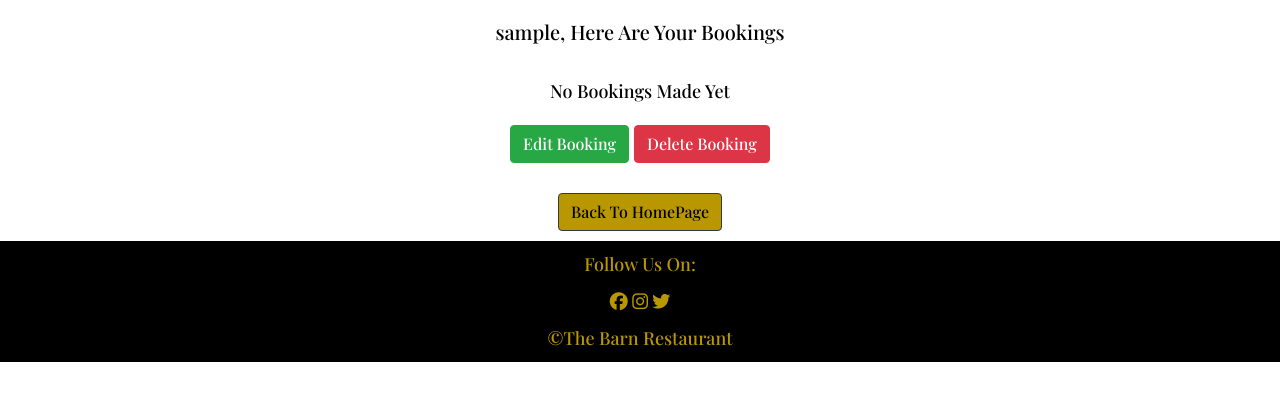
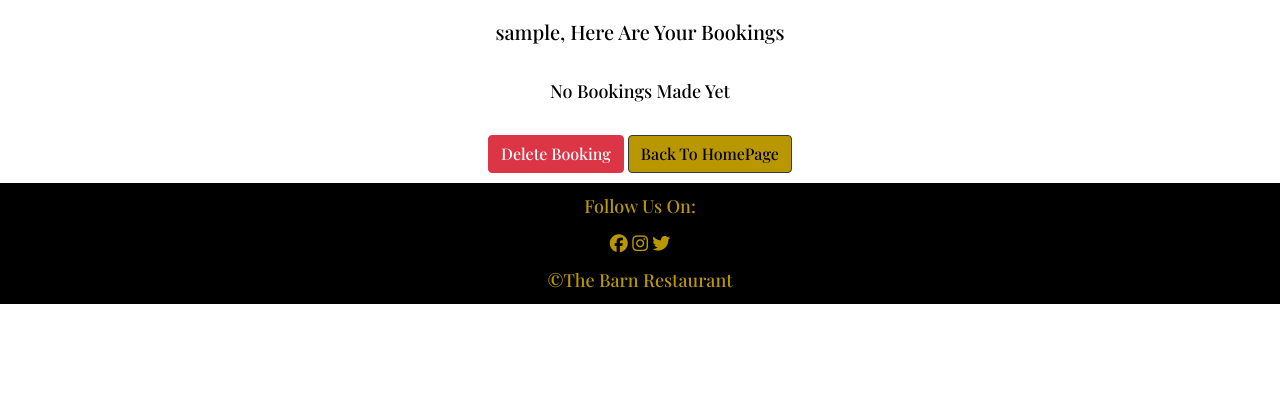
Before and after one commit to K-JC/The_Barn, a Django app: page /my_booking/ in a window 1280 px wide. Shown: the part 52-453 px from the top of the page. Run offline with Django 3.2, Linux system fonts and the light colour scheme; the visitor is signed in with stand-in values (Sample User, id 1); data that the repository does not hold is empty; some libraries are stand-ins or nearby versions.

```diff
--- a/templates/my_booking.html
+++ b/templates/my_booking.html
@@ -20,16 +20,14 @@
         <p>First Name: {{ bookings.first_name }}</p>
         <p>Last Name: {{ bookings.last_name }}</p>
         <p>Email: {{ bookings.email }}</p>
+        <a href="{% url 'edit_booking' %}" button type="submit" class="btn btn-success" align="right">Edit Booking</a>
        </div>
         {% empty %}
         <!-- If booking list is empty  -->
        <p>No Bookings Made Yet</p>
 
        {% endfor %}
-      <!--booking id?-->
-       <div class="bookingbutton">
-        <a href="{% url 'edit_booking' %}" button type="submit" class="btn btn-success">Edit Booking</a>
-        <a href="{% url 'delete_booking' %}" button type="submit" class="btn btn-danger">Delete Booking</a>
+
 </form>
 
 </div>
@@ -39,6 +37,7 @@
 </section>
 
 <div class="bookingbutton">
+<a href="{% url 'delete_booking' %}" button type="submit" class="btn btn-danger">Delete Booking</a>
 <a href="{% url 'home' %}" class="btn btn-dark">Back To HomePage</a>
 </div>
 
```
Also changed, not shown: templates/delete_booking.html (+6 -3 lines).
